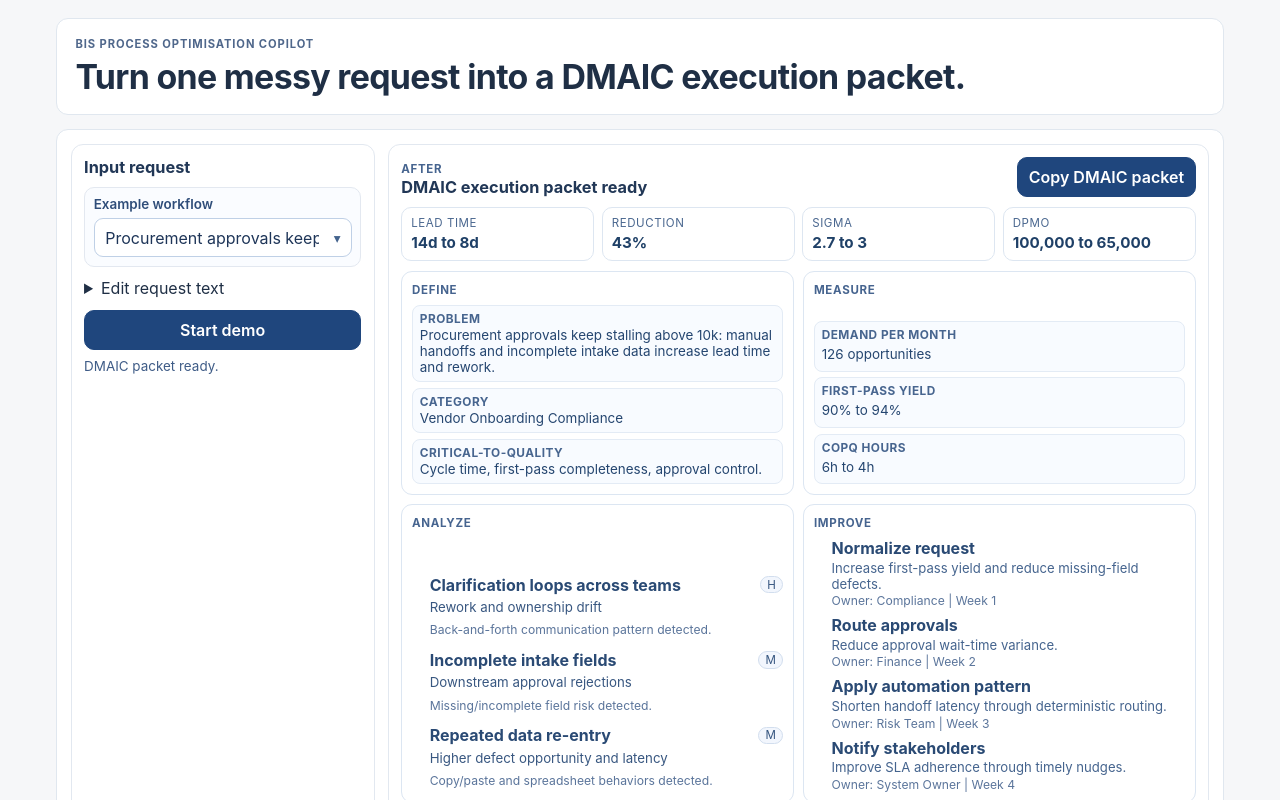
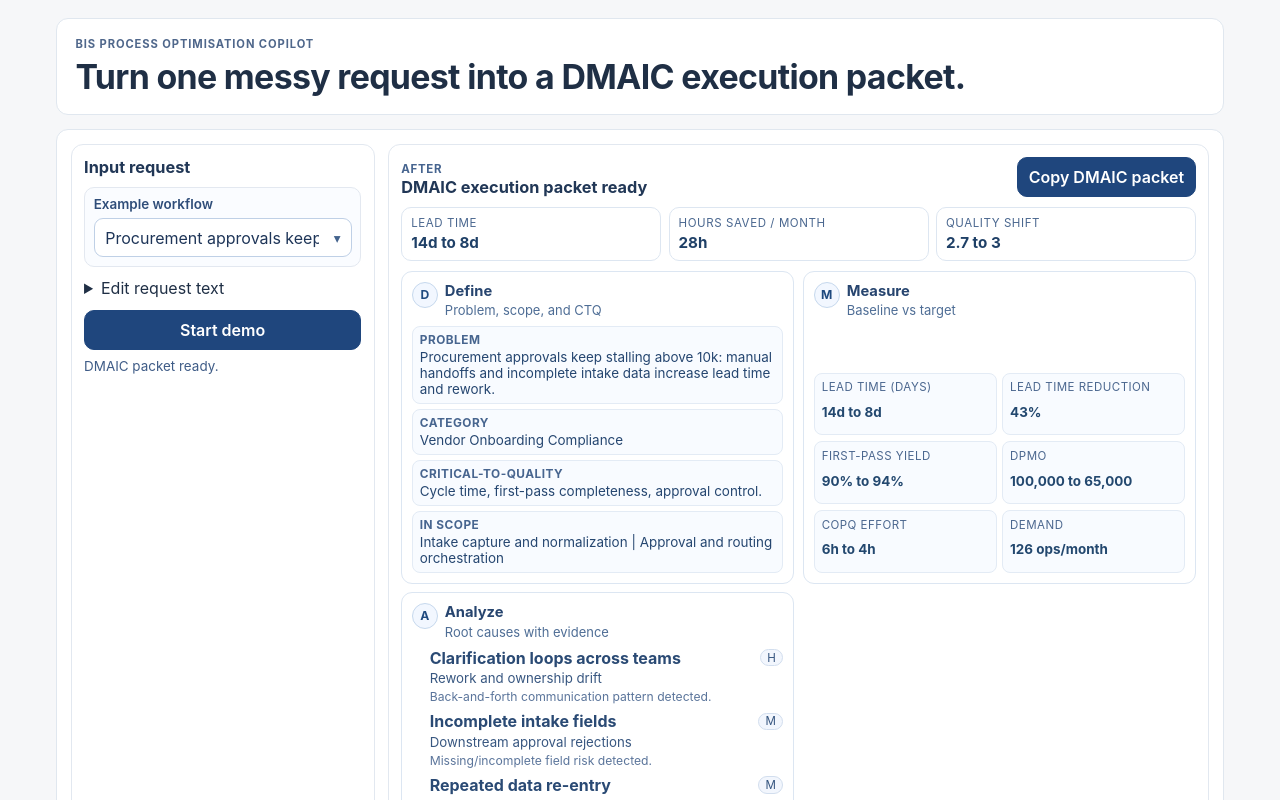
Before and after one commit to KumarNavish/KumarNavish.github.io, a React (Vite) app in the folder site/demos/bis-continual-process-automation-demo/: page / in a window 1280 px wide. Both pictures are taken after a click on the button "Start demo". Shown: the top 800 px of the page. Built offline with nearby package versions, Linux system fonts and the light colour scheme.

Commit message:
refine bis demo: dmaic flow clarity and hierarchy

```diff
--- a/site/demos/bis-continual-process-automation-demo/src/App.tsx
+++ b/site/demos/bis-continual-process-automation-demo/src/App.tsx
@@ -527,7 +527,7 @@ function App() {
                 </button>
               </header>
 
-              <div className="summary-row four-up">
+              <div className="summary-row">
                 <article className="summary-card">
                   <span>Lead Time</span>
                   <strong>
@@ -535,27 +535,26 @@ function App() {
                   </strong>
                 </article>
                 <article className="summary-card">
-                  <span>Reduction</span>
-                  <strong>{impactSnapshot.leadTimeReductionPct ?? 0}%</strong>
+                  <span>Hours Saved / Month</span>
+                  <strong>{impactSnapshot.monthlyHoursSaved}h</strong>
                 </article>
                 <article className="summary-card">
-                  <span>Sigma</span>
+                  <span>Quality Shift</span>
                   <strong>
                     {sigmaSnapshot.baselineSigma} to {sigmaSnapshot.targetSigma}
                   </strong>
                 </article>
-                <article className="summary-card">
-                  <span>DPMO</span>
-                  <strong>
-                    {sigmaSnapshot.baselineDPMO.toLocaleString()} to{' '}
-                    {sigmaSnapshot.targetDPMO.toLocaleString()}
-                  </strong>
-                </article>
               </div>
 
-              <section className="dmaic-grid">
-                <article className="dmaic-card">
-                  <p className="card-kicker">Define</p>
+              <section className="dmaic-flow">
+                <article className="dmaic-step">
+                  <header className="step-header">
+                    <span className="step-badge">D</span>
+                    <div>
+                      <h3>Define</h3>
+                      <p className="step-caption">Problem, scope, and CTQ</p>
+                    </div>
+                  </header>
                   <ul className="field-list">
                     <li>
                       <strong>Problem</strong>
@@ -569,33 +568,66 @@ function App() {
                       <strong>Critical-to-quality</strong>
                       <span>Cycle time, first-pass completeness, approval control.</span>
                     </li>
-                  </ul>
-                </article>
-
-                <article className="dmaic-card">
-                  <p className="card-kicker">Measure</p>
-                  <ul className="field-list">
                     <li>
-                      <strong>Demand per month</strong>
-                      <span>{sigmaSnapshot.opportunitiesPerMonth.toLocaleString()} opportunities</span>
-                    </li>
-                    <li>
-                      <strong>First-pass yield</strong>
-                      <span>
-                        {sigmaSnapshot.firstPassCurrentPct}% to {sigmaSnapshot.firstPassTargetPct}%
-                      </span>
-                    </li>
-                    <li>
-                      <strong>COPQ hours</strong>
-                      <span>
-                        {sigmaSnapshot.copqHoursCurrent}h to {sigmaSnapshot.copqHoursTarget}h
-                      </span>
+                      <strong>In scope</strong>
+                      <span>{result.charter.scope_in.slice(0, 2).join(' | ')}</span>
                     </li>
                   </ul>
                 </article>
 
-                <article className="dmaic-card">
-                  <p className="card-kicker">Analyze</p>
+                <article className="dmaic-step">
+                  <header className="step-header">
+                    <span className="step-badge">M</span>
+                    <div>
+                      <h3>Measure</h3>
+                      <p className="step-caption">Baseline vs target</p>
+                    </div>
+                  </header>
+                  <div className="measure-grid">
+                    <article className="measure-item">
+                      <span>Lead time (days)</span>
+                      <strong>
+                        {formatDays(beforeCycleTime)} to {formatDays(afterCycleTime)}
+                      </strong>
+                    </article>
+                    <article className="measure-item">
+                      <span>Lead time reduction</span>
+                      <strong>{impactSnapshot.leadTimeReductionPct ?? 0}%</strong>
+                    </article>
+                    <article className="measure-item">
+                      <span>First-pass yield</span>
+                      <strong>
+                        {sigmaSnapshot.firstPassCurrentPct}% to {sigmaSnapshot.firstPassTargetPct}%
+                      </strong>
+                    </article>
+                    <article className="measure-item">
+                      <span>DPMO</span>
+                      <strong>
+                        {sigmaSnapshot.baselineDPMO.toLocaleString()} to{' '}
+                        {sigmaSnapshot.targetDPMO.toLocaleString()}
+                      </strong>
+                    </article>
+                    <article className="measure-item">
+                      <span>COPQ effort</span>
+                      <strong>
+                        {sigmaSnapshot.copqHoursCurrent}h to {sigmaSnapshot.copqHoursTarget}h
+                      </strong>
+                    </article>
+                    <article className="measure-item">
+                      <span>Demand</span>
+                      <strong>{sigmaSnapshot.opportunitiesPerMonth.toLocaleString()} ops/month</strong>
+                    </article>
+                  </div>
+                </article>
+
+                <article className="dmaic-step">
+                  <header className="step-header">
+                    <span className="step-badge">A</span>
+                    <div>
+                      <h3>Analyze</h3>
+                      <p className="step-caption">Root causes with evidence</p>
+                    </div>
+                  </header>
                   <ol className="cause-list">
                     {rootCauses.map((cause) => (
                       <li key={cause.cause}>
@@ -610,8 +642,14 @@ function App() {
                   </ol>
                 </article>
 
-                <article className="dmaic-card">
-                  <p className="card-kicker">Improve</p>
+                <article className="dmaic-step span-2">
+                  <header className="step-header">
+                    <span className="step-badge">I</span>
+                    <div>
+                      <h3>Improve</h3>
+                      <p className="step-caption">Execution plan and future-state flow</p>
+                    </div>
+                  </header>
                   <ol className="action-list">
                     {improvePlan.map((item) => (
                       <li key={item.id}>
@@ -623,10 +661,17 @@ function App() {
                       </li>
                     ))}
                   </ol>
+                  <MermaidDiagram title="Future-state flow" chart={result.toBeMermaid} />
                 </article>
 
-                <article className="dmaic-card">
-                  <p className="card-kicker">Control</p>
+                <article className="dmaic-step span-2">
+                  <header className="step-header">
+                    <span className="step-badge">C</span>
+                    <div>
+                      <h3>Control</h3>
+                      <p className="step-caption">Monitoring plan and handoff payloads</p>
+                    </div>
+                  </header>
                   <ul className="control-list">
                     {controlPlan.map((item) => (
                       <li key={item.metric}>
@@ -638,15 +683,6 @@ function App() {
                       </li>
                     ))}
                   </ul>
-                </article>
-
-                <article className="dmaic-card span-2">
-                  <p className="card-kicker">To-Be Process Map</p>
-                  <MermaidDiagram title="Future-state flow" chart={result.toBeMermaid} />
-                </article>
-
-                <article className="dmaic-card span-2">
-                  <p className="card-kicker">Handoff Payload</p>
                   <ul className="field-list compact">
                     <li>
                       <strong>Jira title</strong>
--- a/site/demos/bis-continual-process-automation-demo/src/styles.css
+++ b/site/demos/bis-continual-process-automation-demo/src/styles.css
@@ -250,10 +250,6 @@ button:disabled {
   gap: 0.46rem;
 }
 
-.summary-row.four-up {
-  grid-template-columns: repeat(4, minmax(0, 1fr));
-}
-
 .summary-card {
   border: 1px solid #dde6f1;
   border-radius: 10px;
@@ -282,13 +278,13 @@ button:disabled {
   gap: 0.64rem;
 }
 
-.dmaic-grid {
+.dmaic-flow {
   display: grid;
   grid-template-columns: repeat(2, minmax(0, 1fr));
   gap: 0.56rem;
 }
 
-.dmaic-card {
+.dmaic-step {
   border: 1px solid #dce6f2;
   border-radius: 11px;
   background: #fff;
@@ -297,8 +293,61 @@ button:disabled {
   gap: 0.42rem;
 }
 
-.dmaic-card.span-2 {
+.dmaic-step.span-2 {
   grid-column: 1 / -1;
+}
+
+.step-header {
+  display: flex;
+  align-items: flex-start;
+  gap: 0.45rem;
+}
+
+.step-badge {
+  width: 1.6rem;
+  height: 1.6rem;
+  border-radius: 999px;
+  border: 1px solid #c6d8ed;
+  background: #f2f7ff;
+  color: #1f4a7f;
+  display: grid;
+  place-items: center;
+  font-size: 0.76rem;
+  font-weight: 700;
+  line-height: 1;
+}
+
+.step-caption {
+  margin: 0.08rem 0 0;
+  color: #4e6d95;
+  font-size: 0.81rem;
+}
+
+.measure-grid {
+  display: grid;
+  grid-template-columns: repeat(2, minmax(0, 1fr));
+  gap: 0.36rem;
+}
+
+.measure-item {
+  border: 1px solid #e3ebf5;
+  border-radius: 8px;
+  background: #f8fbff;
+  padding: 0.42rem;
+  display: grid;
+  gap: 0.12rem;
+}
+
+.measure-item span {
+  font-size: 0.72rem;
+  color: #4b678f;
+  text-transform: uppercase;
+  letter-spacing: 0.04em;
+}
+
+.measure-item strong {
+  color: #23486f;
+  font-size: 0.84rem;
 }
 
 .field-list,
@@ -425,10 +474,6 @@ button:disabled {
   .workspace-panel {
     grid-template-columns: 1fr;
   }
-
-  .summary-row.four-up {
-    grid-template-columns: repeat(2, minmax(0, 1fr));
-  }
 }
 
 @media (max-width: 760px) {
@@ -437,8 +482,8 @@ button:disabled {
   }
 
   .summary-row,
-  .summary-row.four-up,
-  .dmaic-grid {
+  .dmaic-flow,
+  .measure-grid {
     grid-template-columns: 1fr;
   }
 
```
